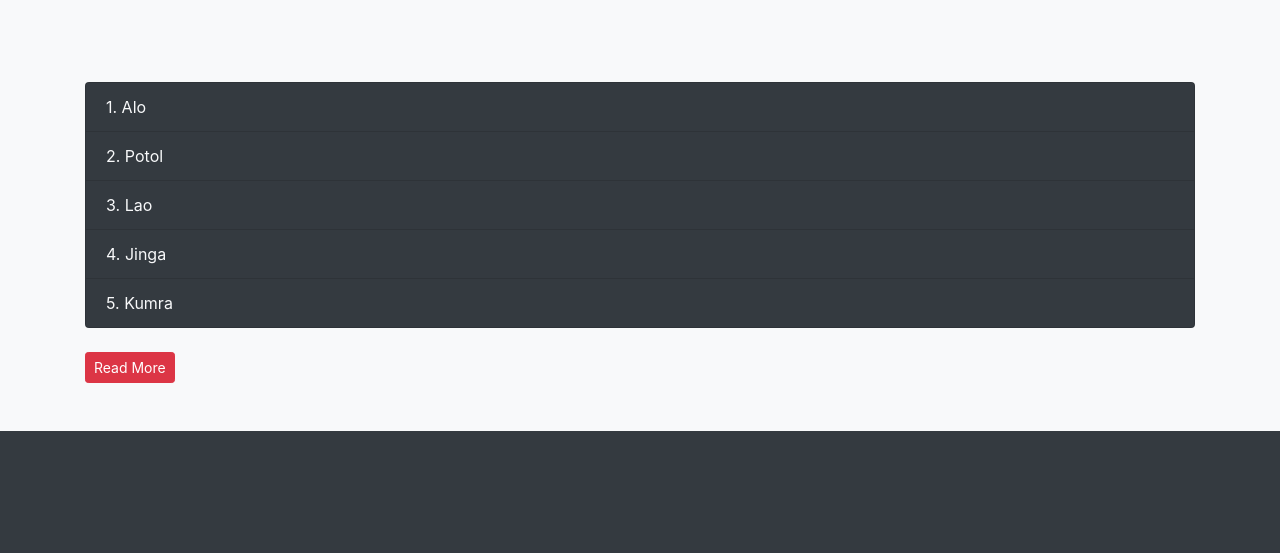
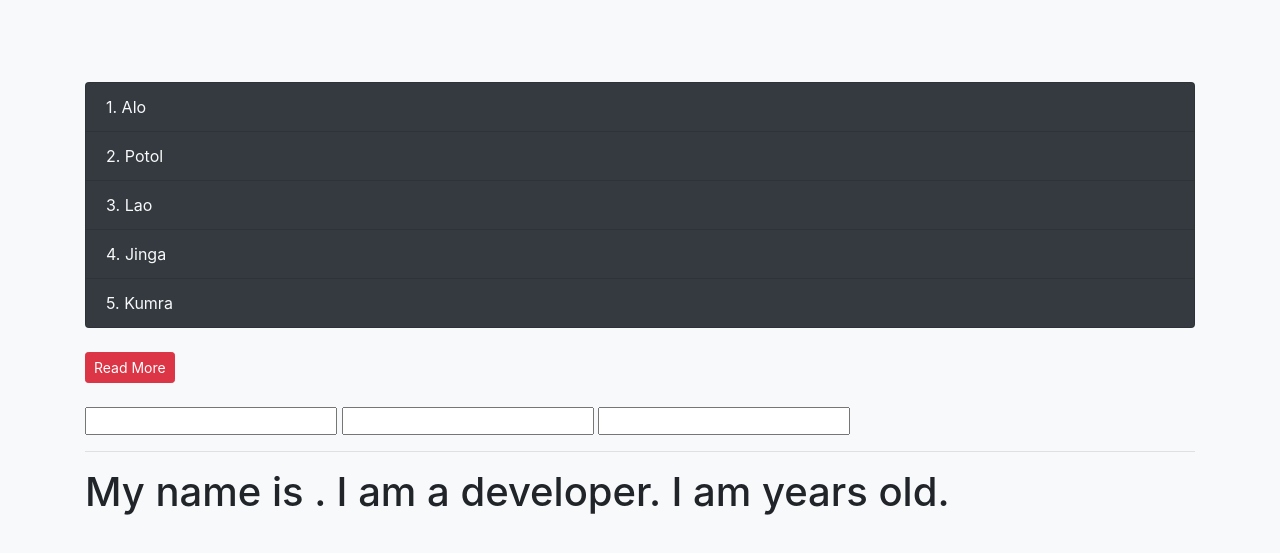
Before and after one commit to iamhasibulhasan/vue-project-learning, a plain HTML site: page index.html in a window 1280 px wide. Shown: the part 521-1074 px from the top of the page. Before the commit the page ends 952 px from the top, so only its background shows below. Drawn offline with nearby package versions, Linux system fonts and the light colour scheme; files that its build step writes are made by us from their sources.

Commit message:
input value get with vue js

```diff
--- a/index.html
+++ b/index.html
@@ -67,6 +67,12 @@
 					<a :class="btn.classList.mclass + ' ' + btn.classList.pclass + ' ' + btn.classList.sclass"
 						:href="btn.link"> {{
 						btn.title }} </a>
+					<br><br>
+					<input v-model="name" type="text">
+					<input v-model="job" type="text">
+					<input v-model="age" type="text">
+					<hr>
+					<h1>My name is {{ name }}. I am a {{ job }} developer. I am {{ age }} years old.</h1>
 				</div>
 			</div>
 		</div>
@@ -137,7 +143,10 @@
 						pclass: 'btn-danger',
 						sclass: 'btn-sm'
 					}
-				}
+				},
+				name: null,
+				job: null,
+				age: null
 			}
 		});
 	</script>
```
